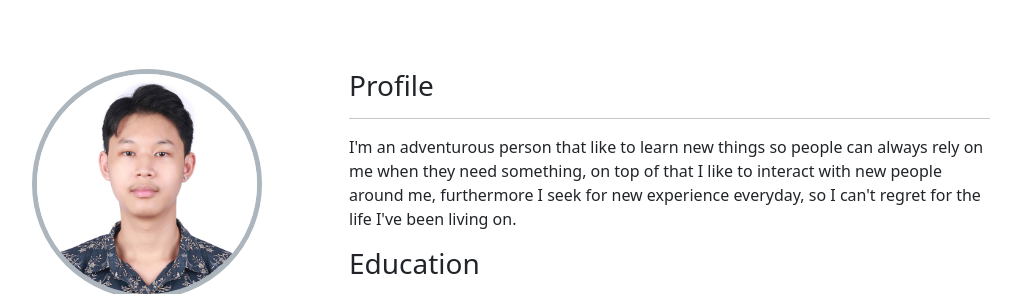
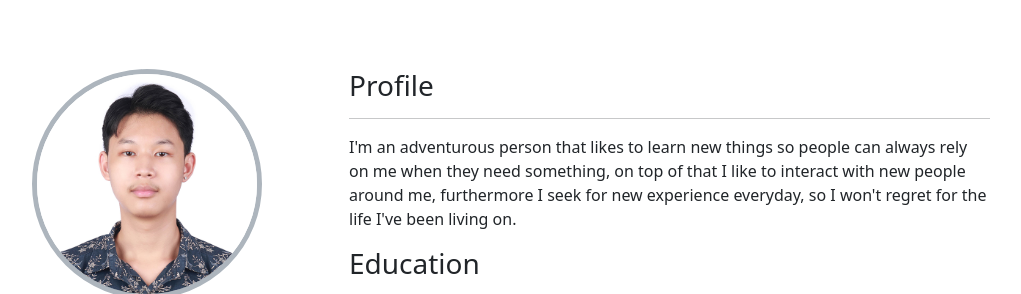
Before and after one commit to albygadiel2/albygadiel.github.io, a plain HTML site: page index.html in a window 1280 px wide. Shown: the part 4501-4795 px from the top of the page, without its empty margins (113-1134 px from the left). Drawn offline with nearby package versions, Linux system fonts and the light colour scheme.

Commit message:
Update index.html

```diff
--- a/index.html
+++ b/index.html
@@ -251,11 +251,11 @@
       <div class="col-lg-7 order-lg-1 order-0 mt-5 text-start">
         <h3>Profile</h3>
         <hr>
-        <p>I'm an adventurous person that like to learn new
+        <p>I'm an adventurous person that likes to learn new
           things so people can always rely on me when they
           need something, on top of that I like to interact
           with new people around me, furthermore I seek for
-          new experience everyday, so I can't regret for the
+          new experience everyday, so I won't regret for the
           life I've been living on.
           </p>
 
```
